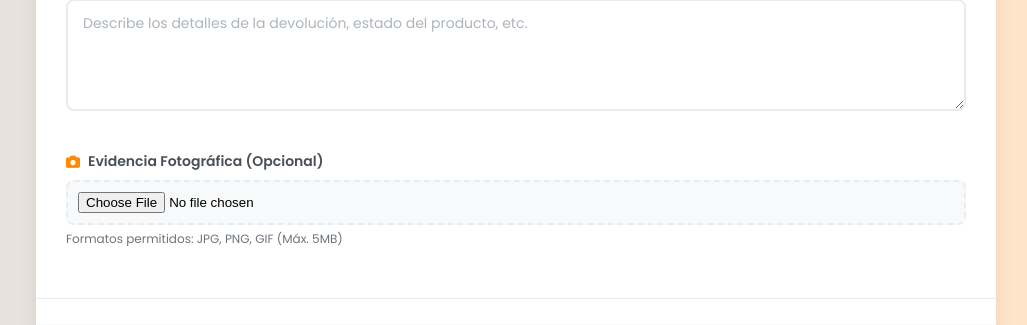
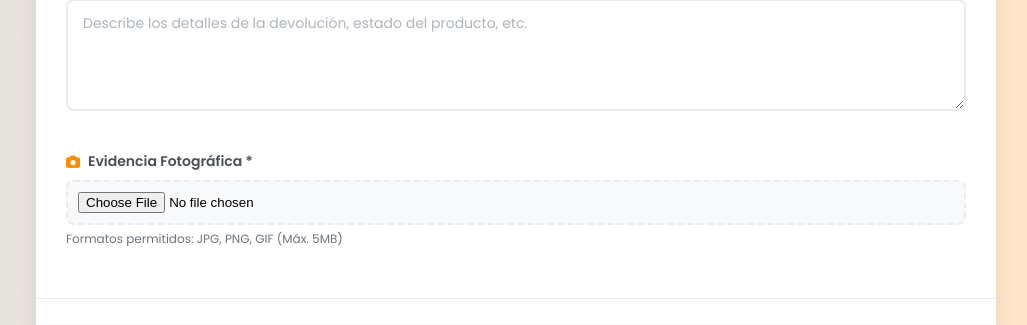
Before and after one commit to Sebas19981/Proyecto_UCP, a PHP site: template Views/admin/panel_auxiliar.php in a window 1280 px wide. Shown: the part 1489-1814 px from the top of the page, without its empty margins (234-1261 px from the left). Run offline with PHP 8.4, Linux system fonts and the light colour scheme; the template is opened without the code that fills it, so the values that code supplies are empty; some libraries are stand-ins or nearby versions.

Commit message:
Make evidence photo input required

```diff
--- a/Views/admin/panel_auxiliar.php
+++ b/Views/admin/panel_auxiliar.php
@@ -225,10 +225,10 @@ include 'Views/layouts/header.php';
 
                     <div class="form-group full-width">
                         <label for="evidencia">
-                            <i class="fas fa-camera"></i> Evidencia Fotográfica (Opcional)
+                            <i class="fas fa-camera"></i> Evidencia Fotográfica *
                         </label>
                         <input type="file" id="evidencia" name="evidencia"
-                               class="form-control-file" accept="image/*">
+                               class="form-control-file" accept="image/*" required>
                         <small class="form-text">Formatos permitidos: JPG, PNG, GIF (Máx. 5MB)</small>
                     </div>
                 </div>
```
